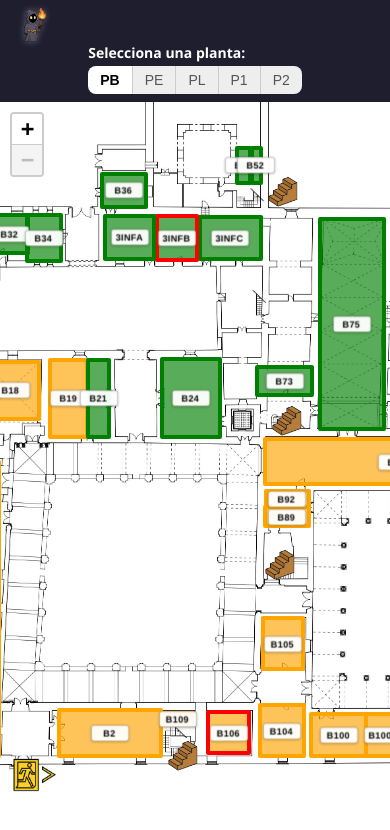
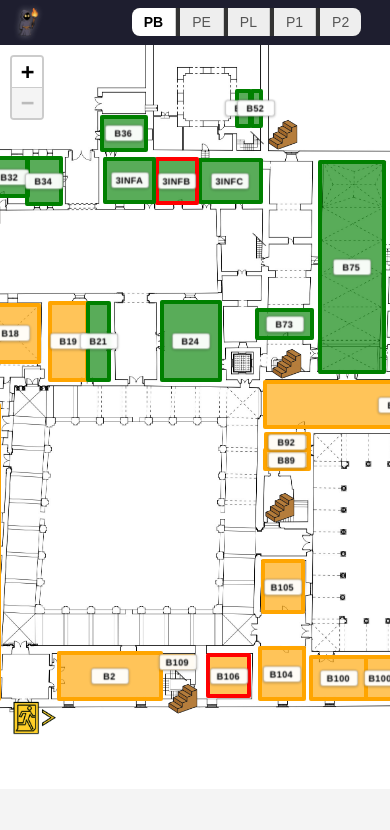
Before and after one commit to PedroGalan23/rutas-emergencia, a React (Create React App) app: page / in a window 390 px wide. Shown: the top 830 px of the page. Built offline with nearby package versions, Linux system fonts and the light colour scheme.

Commit message:
header alineado movil,temporizador carrusel

```diff
--- a/src/App.css
+++ b/src/App.css
@@ -341,51 +341,80 @@ body {
 
 /* Header aún más compacto para pantallas muy pequeñas */
 @media (max-width: 480px) {
-  /* El header ocupa el 100% en vertical y el título se centra */
   .app-header {
-    flex-direction:row;
+    display: flex;
     align-items: center;
+    justify-content: space-between;
+    flex-wrap: nowrap;
+    padding: 0.5rem 0.8rem;
+    gap: 0.5rem;
   }
 
+  .header-left {
+    display: flex;
+    align-items: center;
+    gap: 0.5rem;
+    flex-grow: 1;
+  }
+
+  .app-header h1 {
+    margin: 0;
+    font-size: 1rem;
+    white-space: nowrap;
+  }
+
+  .app-header h1 span {
+    display: none;
+  }
+
+  .controls {
+    display: flex;
+    flex-direction: row;
+    align-items: center;
+    gap: 0.3rem;
+  }
+
+  .selector-wrapper {
+    display: flex;
+    flex-direction: row;
+    align-items: center;
+    gap: 0.25rem;
+    margin: 0;
+  }
+
+  .selector-label {
+    display: none;
+  }
+
+  .plant-selector {
+    flex-wrap: nowrap;
+    gap: 0.25rem;
+  }
+
+  .plant-button {
+    padding: 4px 8px;
+    font-size: 13px;
+  }
+
+  .btn-play {
+    order: 99; /* al final */
+    padding: 0.2em;
+    display: flex;
+    align-items: center;
+    justify-content: center;
+  }
+
+  .btn-play img {
+    width: 2rem;
+    height: 2rem;
+  }
+
+  .switch-wrapper {
+    display: none !important;
+  }
+}
 
 
-  .btn-play {
-    padding: 0.25em;
-  }
-
-  /* Ajustamos el ancho/alto de la imagen interna */
-  .btn-play img {
-    width: 2rem;    /* o 24px, según prefieras */
-    height: 2rem;   /* mantiene la proporción */
-  }
-  /* Contenedor de controles:
-     el switch (Modo de impresión) a la izquierda,
-     y el selector de planta a la derecha */
-  .controls {
-    width: 100%;
-    display: flex;
-    justify-content: space-between;
-    align-items: center;
-  }
-
-  /* Ajustamos el tamaño de la fuente para que quepa bien en pantallas pequeñas */
-  .imprimible-container label,
-  .planta-container label {
-    font-size: 0.8rem;
-  }
-
-  /* Disminuye un poco el tamaño del select en móvil */
-  .planta-container select {
-    font-size: 0.85rem;
-    padding: 0.3rem 0.5rem;
-  }
-
-
-  /* Ajusta el tamaño del texto de "Modo de impresión" si deseas hacerlo más pequeño */
-  .switch-label {
-    font-size: 0.85rem;
-  }
-}
 
 /* Estilos para el switch */
 /* Contenedor para centrar el switch y el texto */
--- a/src/components/SliderOverlay.js
+++ b/src/components/SliderOverlay.js
@@ -1,70 +1,72 @@
-// src/components/SliderOverlay.js
-// Componente que muestra un carrusel de fotos asociadas a un aula, en forma de overlay emergente sobre el resto del contenido
+import React, { useEffect, useRef} from "react";
+import { fotosMap, fotosLabels } from "../constants/AppConstants";
 
-import React from "react";
-import { fotosMap, fotosLabels } from "../constants/AppConstants"; // Diccionarios con rutas y nombres descriptivos de las fotos
+export function SliderOverlay({ aula, slideIndex, setSlideIndex, onClose }) {
+  const timeoutRef = useRef(null);
+  const userInteractedRef = useRef(false); // Para saber si ya hubo interacción manual
 
-/**
- * Componente SliderOverlay
- * Renderiza un carrusel interactivo con imágenes asociadas a un aula específica, permitiendo la navegación manual entre ellas.
- *
- * @param {object|null} aula - Aula actualmente seleccionada, que contiene un arreglo de fotos (nombres clave).
- * @param {number} slideIndex - Índice actual de la foto mostrada.
- * @param {function} setSlideIndex - Función para cambiar el índice de la foto visible.
- * @param {function} onClose - Función que se invoca al cerrar el overlay.
- */
-export function SliderOverlay({ aula, slideIndex, setSlideIndex, onClose }) {
-  // No mostrar nada si no hay aula seleccionada o no contiene fotos
+  // Avanzar automáticamente si no ha habido interacción manual
+  useEffect(() => {
+    if (!aula || !aula.fotos) return;
+    if (userInteractedRef.current) return;
+
+    timeoutRef.current = setTimeout(() => {
+      setSlideIndex((slideIndex + 1) % aula.fotos.length);
+    }, 3000);
+
+    return () => clearTimeout(timeoutRef.current);
+  }, [slideIndex, aula?.fotos?.length, setSlideIndex, aula]);
+
   if (!aula || !aula.fotos) return null;
 
-  // Foto actualmente visible según el índice proporcionado
   const fotoActual = aula.fotos[slideIndex];
   const nombreFoto = fotosLabels[fotoActual] || fotoActual;
 
+  // Detectar interacción manual tocando la pantalla
+  const handleUserInteraction = () => {
+    if (!userInteractedRef.current) {
+      userInteractedRef.current = true;
+      clearTimeout(timeoutRef.current);
+    }
+  };
+
   return (
-    // Overlay que cubre toda la pantalla y se cierra al hacer clic fuera del contenido
     <div className="slider-overlay" onClick={onClose}>
-      {/* Contenedor principal del carrusel; evita cierre al clic interno */}
-      <div className="slider-content" onClick={(e) => e.stopPropagation()}>
-        {/* Botón de cierre del overlay */}
+      <div className="slider-content" onClick={(e) => e.stopPropagation()} onTouchStart={handleUserInteraction}>
         <button className="slider-close" onClick={onClose}>×</button>
 
-        {/* Mapea todas las fotos del aula, mostrando solo la activa con clase 'active' */}
         {aula.fotos.map((f, i) => (
           <img
             key={i}
-            src={fotosMap[f]} // Ruta real de la foto desde el diccionario
-            alt={fotosLabels[f] || `Foto ${i + 1}`} // Texto alternativo descriptivo
-            className={`slider-img ${i === slideIndex ? "active" : ""}`} // Clase activa para visibilidad
+            src={fotosMap[f]}
+            alt={fotosLabels[f] || `Foto ${i + 1}`}
+            className={`slider-img ${i === slideIndex ? "active" : ""}`}
           />
         ))}
 
-        {/* Pie de foto (nombre descriptivo) centrado debajo de la imagen */}
         <div className="slider-caption">
           {nombreFoto}
         </div>
 
-        {/* Botón navegación hacia la foto anterior */}
         <button
           className="slider-prev"
-          onClick={() =>
-            setSlideIndex((slideIndex + aula.fotos.length - 1) % aula.fotos.length)
-          }
+          onClick={() => {
+            handleUserInteraction();
+            setSlideIndex((slideIndex + aula.fotos.length - 1) % aula.fotos.length);
+          }}
         >
-          {/* Icono SVG flecha izquierda */}
           <svg width="24" height="24" viewBox="0 0 24 24" fill="none">
             <path d="M15 6L9 12L15 18" stroke="#333" strokeWidth="2" strokeLinecap="round" strokeLinejoin="round" />
           </svg>
         </button>
 
-        {/* Botón navegación hacia la foto siguiente */}
         <button
           className="slider-next"
-          onClick={() =>
-            setSlideIndex((slideIndex + 1) % aula.fotos.length)
-          }
+          onClick={() => {
+            handleUserInteraction();
+            setSlideIndex((slideIndex + 1) % aula.fotos.length);
+          }}
         >
-          {/* Icono SVG flecha derecha */}
           <svg width="24" height="24" viewBox="0 0 24 24" fill="none">
             <path d="M9 6L15 12L9 18" stroke="#333" strokeWidth="2" strokeLinecap="round" strokeLinejoin="round" />
           </svg>
```
